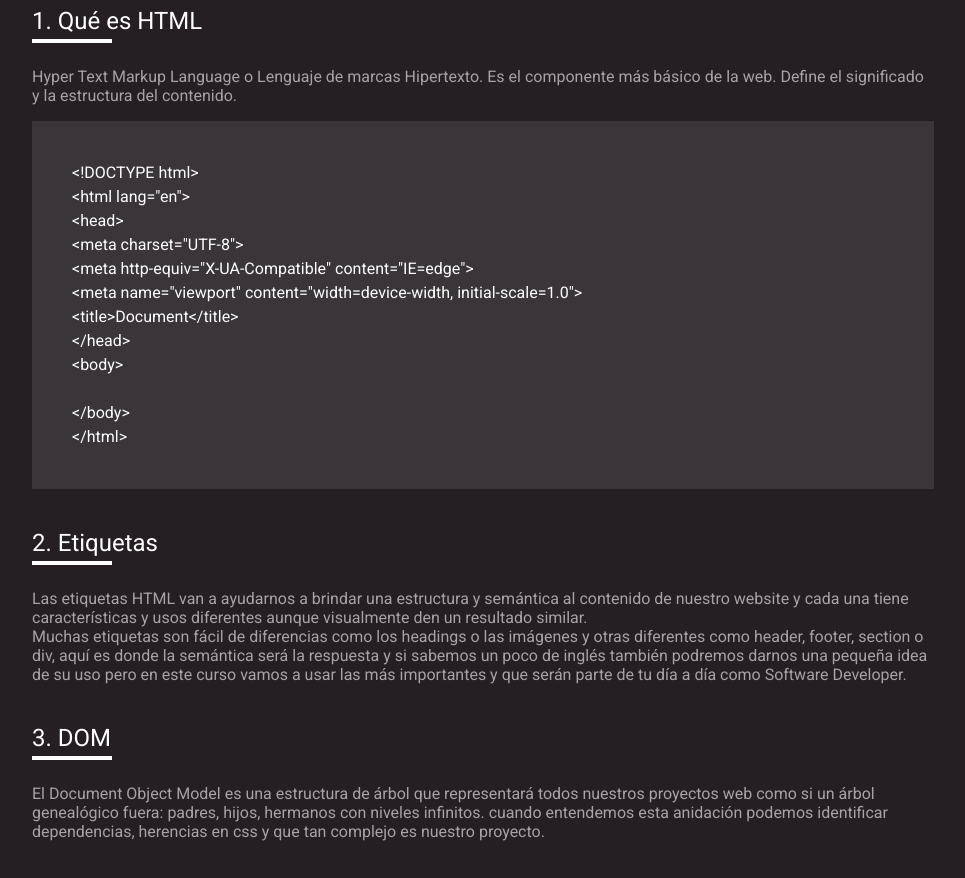
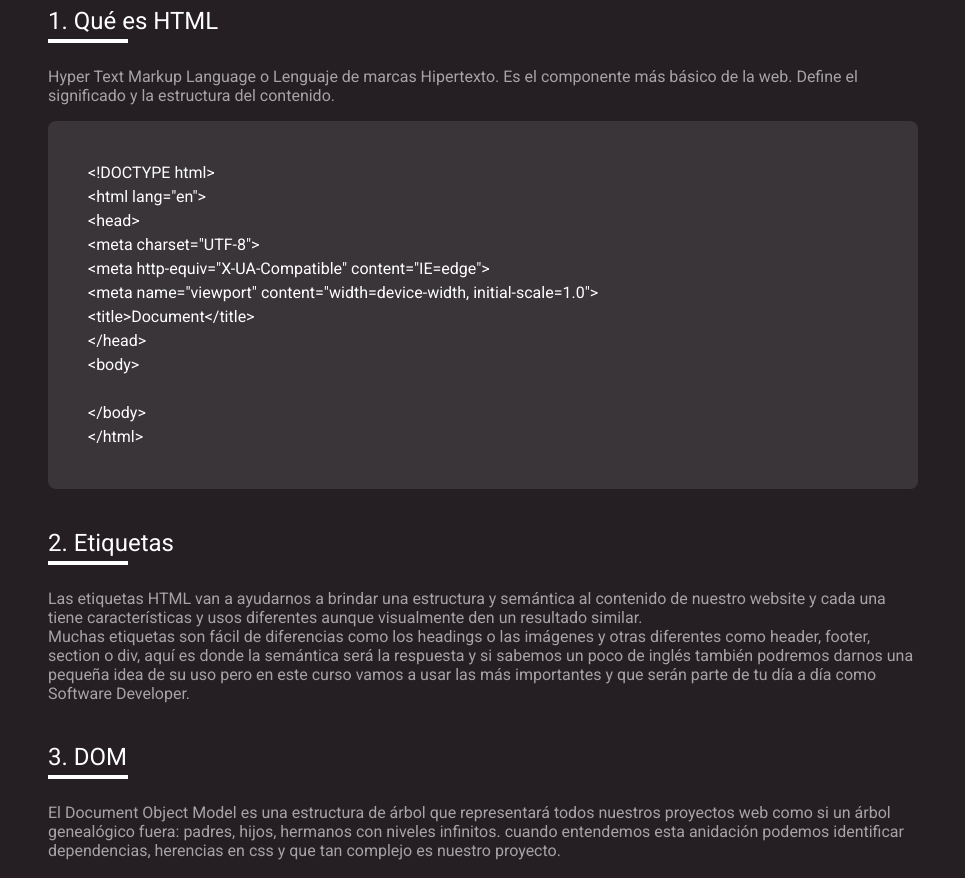
Before and after one commit to FelipeMerchan/medium, a plain HTML site: page index.html in a window 1280 px wide. Shown: the part 1960-2838 px from the top of the page, without its empty margins (157-1122 px from the left). Drawn offline with Linux system fonts and the light colour scheme.

Commit message:
Se ajustaron los rellenos y posiciones con propiedades lógicas

```diff
--- a/css/styles.css
+++ b/css/styles.css
@@ -87,7 +87,7 @@ a {
 
 .header {
   position: sticky;
-  top: 0;
+  inset-block-start: -4.2rem;
 }
 
 .header-content {
@@ -99,8 +99,8 @@ header {
   font-size: 1.4rem;
   color: var(--white);
   position: absolute;
-  top: 6.4rem;
-  left: -23.2rem;
+  inset-block-start: 6.4rem;
+  inset-inline-start: -23.2rem;
 }
 
 header a {
@@ -121,6 +121,10 @@ nav details summary {
 
 nav ol {
   padding-inline-start: var(--space-2);
+}
+
+.main-content {
+  padding-inline: var(--space-2);
 }
 
 hr {
@@ -144,7 +148,7 @@ h2 {
 
 h3 {
   position: sticky;
-  top: 0;
+  inset-block-start: 0;
   margin-block-start: var(--space-2);
   margin-block-end: var(--space-3);
   font-size: 2.4rem;
@@ -164,6 +168,8 @@ pre {
   font-family: var(--primaryFont);
   line-height: 2.4rem;
   background-color: var(--gray30);
+  border-radius: .8rem;
+  overflow: auto;
 }
 
 blockquote {
@@ -215,8 +221,8 @@ blockquote span::before {
 
 .section-content h3::after {
   position: absolute;
-  left: 0;
-  bottom: 0;
+  inset-inline-start: 0;
+  inset-block-end: 0;
   display: inline-block;
   width: 8rem;
   height: .4rem;
@@ -243,5 +249,5 @@ blockquote span::before {
 }
 
 ::selection {
-  background-color: #FEC62E;
+  background-color: var(--gray20);
 }
```
Also changed, not shown: index.html (+5 -0 lines).
